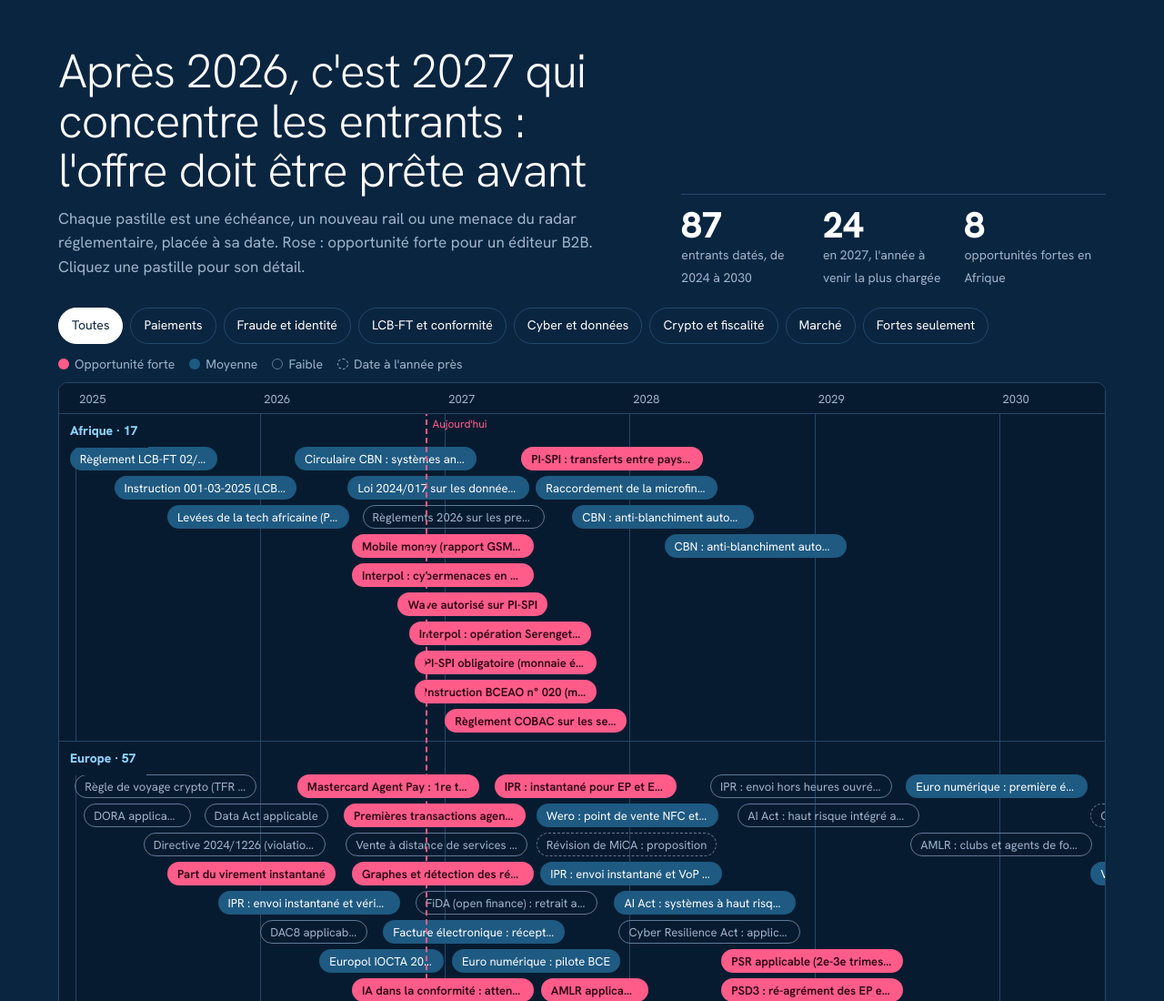
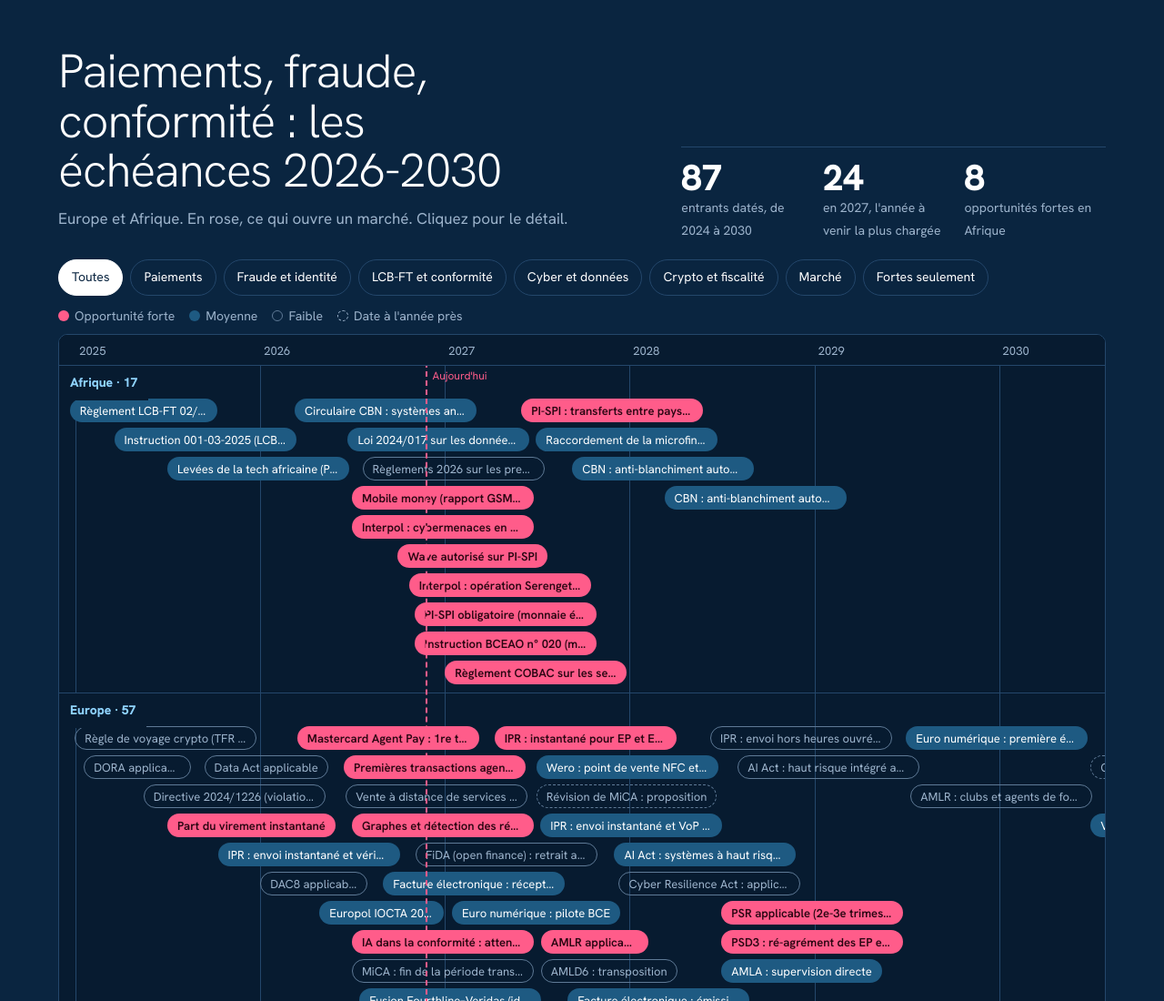
Before and after one commit to herve-koami/veille-paiements, a plain HTML site: page index.html in a window 1280 px wide. Shown: the top 1100 px of the page at 91% size. Drawn offline with Linux system fonts and the light colour scheme.

Commit message:
Simplifie le titre et l'introduction
Co-Authored-By: Claude Opus 5.5 <noreply@anthropic.com>
Claude-Session: https://claude.ai/code/session_01WfvmFPibozUa3oTm861TxD

```diff
--- a/index.html
+++ b/index.html
@@ -83,8 +83,8 @@ td.d{white-space:nowrap;font-variant-numeric:tabular-nums}
 </style></head><body>
 <section class="band"><div class="wrap">
 <div class="top">
-<div><h1>Après 2026, c'est 2027 qui concentre les entrants : l'offre doit être prête avant</h1>
-<p class="lead">Chaque pastille est une échéance, un nouveau rail ou une menace du radar réglementaire, placée à sa date. Rose : opportunité forte pour un éditeur B2B. Cliquez une pastille pour son détail.</p></div>
+<div><h1>Paiements, fraude, conformité : les échéances 2026-2030</h1>
+<p class="lead">Europe et Afrique. En rose, ce qui ouvre un marché. Cliquez pour le détail.</p></div>
 <div class="figs" id="figs"></div>
 </div>
 <div class="ctrl" id="ctrl" role="group" aria-label="Filtrer par famille"></div>
```
